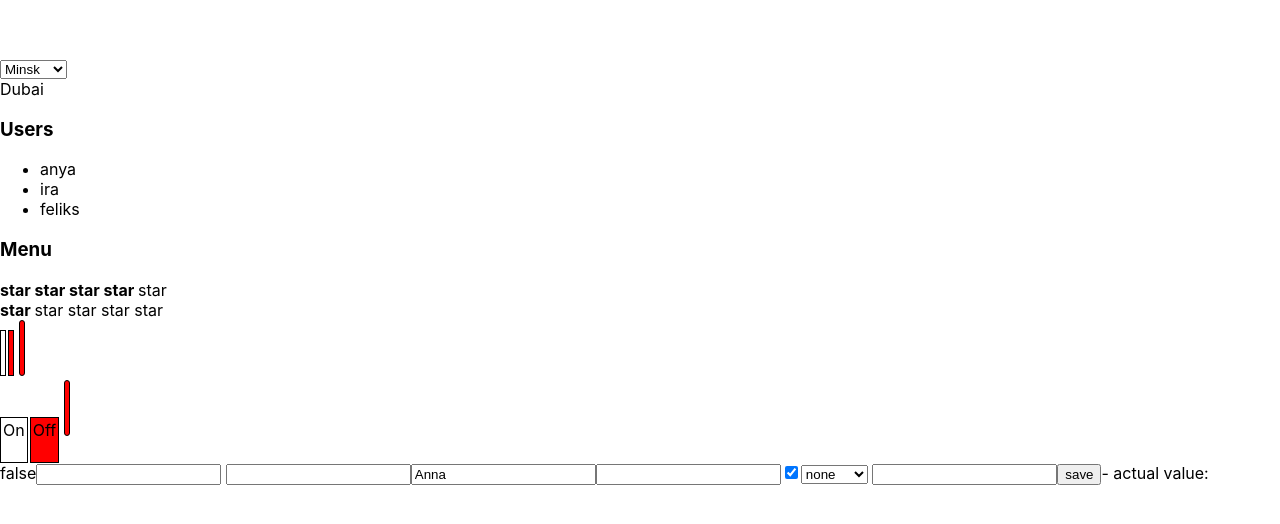
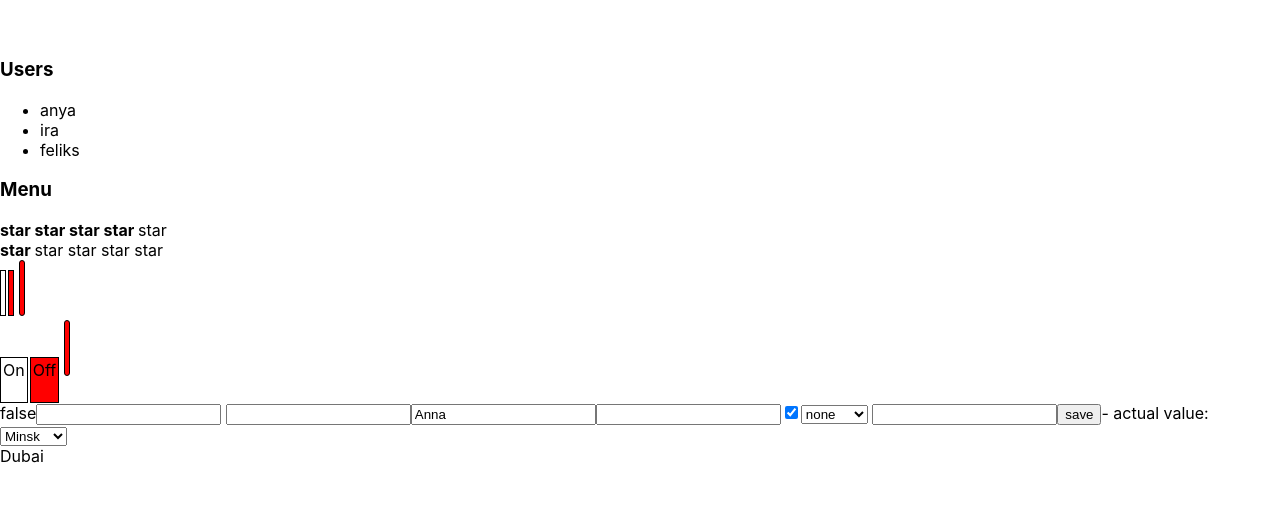
Before and after one commit to WhiteQuennAnn/Kabzda, a React (Create React App) app: page / in a window 1280 px wide. Shown: the part 142-666 px from the top of the page. Built offline with nearby package versions, Linux system fonts and the light colour scheme.

Commit message:
26122022

```diff
--- a/src/App.tsx
+++ b/src/App.tsx
@@ -27,13 +27,7 @@ function App(props: any) {
     }
     return (
         <div className={"App"}>
-            <Select value={value} items={
-                [
-                    {value: '1', title: 'Minsk'},
-                    {value: '2', title: 'Dubai'},
-                    {value: '3', title: 'London'},
-                ]
-            } onChange={setValue}/>
+
             <Accordion titleValue={"Users"}
                        collapsed={accordionCollapsed}
                        items={[
@@ -67,7 +61,13 @@ function App(props: any) {
             <ControlledCheckbox/>
             <ControlledSelect/>
             <GetValueOfUncontrolledInputByButtonPress/>
-
+            <Select value={value} items={
+                [
+                    {value: '1', title: 'Minsk'},
+                    {value: '2', title: 'Dubai'},
+                    {value: '3', title: 'London'},
+                ]
+            } onChange={setValue}/>
         </div>
     );
 }
--- a/src/components/Select/Select.tsx
+++ b/src/components/Select/Select.tsx
@@ -7,7 +7,7 @@ type ItemType = {
 }
 
 type SelectPropsType = {
-    value: any
+    value?: any
     onChange: (value: any) => void
     items: ItemType[]
 }
@@ -19,6 +19,7 @@ export function Select(props: SelectPropsType) {
     const toggleItems = () => {
         setActive(!active)
     }
+
     return (
         <>
             <select>
@@ -33,10 +34,16 @@ export function Select(props: SelectPropsType) {
                     active &&
 
                     <div className={styles.items}>
-                        {props.items.map(i => <div key={i.value}>{i.title}</div>)} </div>
+                        {props.items.map(i => <div
+                            key={i.value}
+                            onClick={() => {
+                                props.onChange(i.value)
+                            }}>
+                            {i.title}
+                        </div>)}
+                    </div>
                 }
             </div>
-
         </>
     )
 }
```
